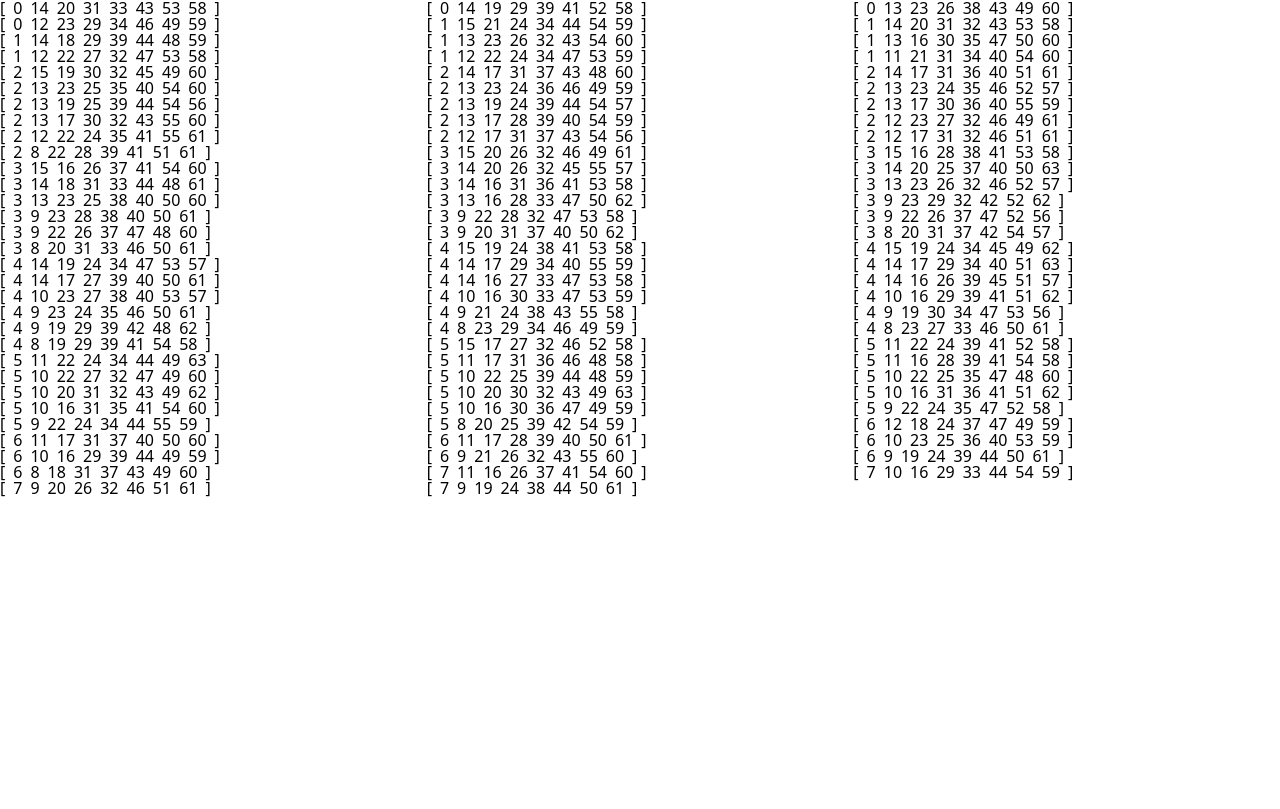
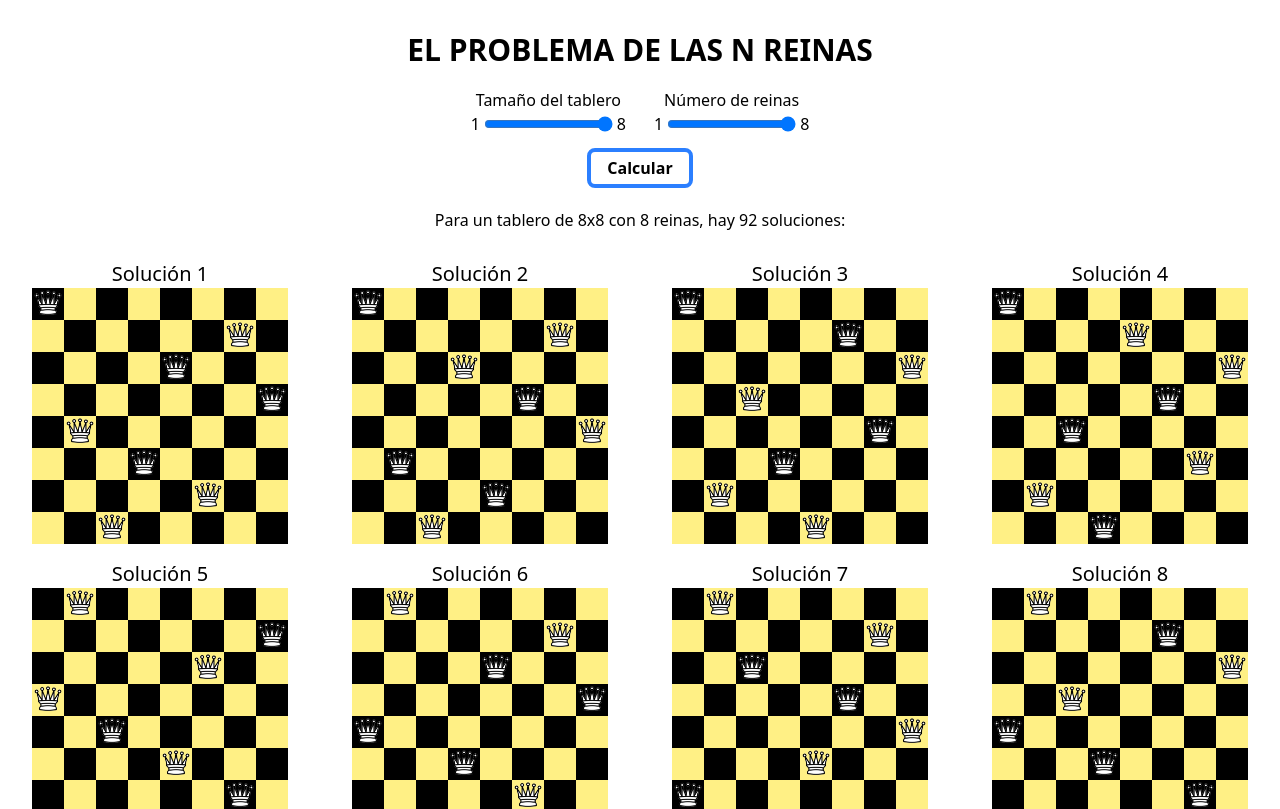
Before and after one commit to lizbh26/n-queens, a React (Vite) app: page / in a window 1280 px wide. Shown: the top 809 px of the page. Built offline with nearby package versions, Linux system fonts and the light colour scheme.

Commit message:
added ability to calculate possible solutions on any board up to 8x8 and any queens up to 8

```diff
--- a/src/app/components/ChessBoard.tsx
+++ b/src/app/components/ChessBoard.tsx
@@ -1,31 +1,37 @@
 //@ts-ignore
 import queen from "@/img/queen.png";
 
-import { BOARD_SIZE } from "@/config/constants";
+import { Board } from "@/config/constants";
+
 import { useState } from "react";
-import { MEMOIZED_BOARDS } from "@/config/memoized";
 
 export interface ChessBoardParams {
   queens: number[];
+  boardSize: number;
+  memoizedBoards: Board[];
 }
-export function ChessBoard({ queens }: ChessBoardParams) {
+export function ChessBoard({
+  boardSize,
+  queens,
+  memoizedBoards,
+}: ChessBoardParams) {
   const [selectedQueen, setSelectedQueen] = useState<number | null>(null);
 
   const highlightedSquares =
-    selectedQueen !== null ? MEMOIZED_BOARDS[selectedQueen] : [];
+    selectedQueen !== null ? memoizedBoards[selectedQueen] : [];
 
   return (
-    <div>
-      {createIterableBoard().map((row, i) => (
+    <div className="block">
+      {createIterableBoard(boardSize).map((row, i) => (
         <div className=" p-0 m-0">
           {row.map((square, j) => (
             <span
-              className={`inline-block h-8 w-8 ${highlightedSquares[i * BOARD_SIZE + j] ? "bg-blue-500 border-2 border-white" : square === 1 ? "bg-yellow-200 p-px" : "bg-black p-px"}`}
+              className={`inline-block h-8 w-8 ${highlightedSquares[i * boardSize + j] ? "bg-blue-500 border-2 border-white" : square === 1 ? "bg-yellow-200 p-px" : "bg-black p-px"}`}
             >
-              {queens.includes(i * BOARD_SIZE + j) && (
+              {queens.includes(i * boardSize + j) && (
                 <span
                   className="w-full block h-full"
-                  onMouseEnter={() => setSelectedQueen(i * BOARD_SIZE + j)}
+                  onMouseEnter={() => setSelectedQueen(i * boardSize + j)}
                   onMouseLeave={() => setSelectedQueen(null)}
                 >
                   <img src={queen} width={32} height={32} />
@@ -39,12 +45,12 @@ export function ChessBoard({ queens }: ChessBoardParams) {
   );
 }
 
-function createIterableBoard(): number[][] {
+function createIterableBoard(boardSize: number): number[][] {
   let board: number[][] = [];
 
-  for (let i = 0; i < BOARD_SIZE; i++) {
+  for (let i = 0; i < boardSize; i++) {
     board.push([]);
-    for (let j = 0; j < BOARD_SIZE; j++) {
+    for (let j = 0; j < boardSize; j++) {
       const pos = (i % 2) + j;
       board[i].push(pos % 2);
     }
--- a/src/app/index.tsx
+++ b/src/app/index.tsx
@@ -1,39 +1,88 @@
-import { useEffect, useState } from "react";
+import { useMemo, useState } from "react";
 import { findSolutions } from "../lib/find_solutions";
-import { BOARD_SIZE, QUEENS } from "../config/constants";
+import { ChessBoard } from "./components/ChessBoard";
 
 function App() {
-  const [solutions, setSolutions] = useState<number[][]>([]);
+  const [boardSize, setBoardSize] = useState(8);
+  const [numberOfQueens, setNumberOfQueens] = useState(8);
 
-  useEffect(() => {
-    async function calculateSolutions() {
-      const solutions = findSolutions() ?? [];
-      setSolutions(solutions);
-    }
-
-    calculateSolutions();
-  }, []);
-
-  if (solutions.length === 0) {
-    return (
-      <main>
-        <p>Loading...</p>
-      </main>
-    );
-  }
+  const { solutions, memoizedBoards } = useMemo(() => {
+    return findSolutions(boardSize, numberOfQueens);
+  }, [boardSize, numberOfQueens]);
 
   return (
-    <main>
-      <div className="grid grid-cols-3">
-        {solutions.map((solution) => (
-          <div key={solution.toString()} className="flex gap-2 my-2">
-            {"["}
-            {Array.from({ length: QUEENS }).map((_, q) => (
-              <div key={solution.toString() + q}>{solution[q] ?? -1}</div>
+    <main className="my-8">
+      <h1 className="text-3xl mb-8 font-bold uppercase text-center">
+        El problema de las n reinas
+      </h1>
+      <form className="mb-8 block">
+        <div className="flex justify-center gap-7 mt-4">
+          <div className="flex flex-col items-center">
+            <label htmlFor="input-board">Tamaño del tablero </label>
+            <span className="flex gap-1 items-center mt-4">
+              <p>1</p>
+              <input
+                id="input-board"
+                type="range"
+                min={1}
+                max={8}
+                value={boardSize}
+                onChange={(e) => setBoardSize(Number(e.target.value))}
+              />
+              <p>8</p>
+            </span>
+          </div>
+
+          <div className="flex flex-col items-center">
+            <label htmlFor="input-queens">Número de reinas </label>
+            <span className="flex gap-1 items-center mt-4">
+              <p>1</p>
+              <input
+                id="input-queens"
+                type="range"
+                min={1}
+                max={8}
+                value={numberOfQueens}
+                onChange={(e) => setNumberOfQueens(Number(e.target.value))}
+              />
+              <p>8</p>
+            </span>
+          </div>
+        </div>
+        <div className="w-full flex justify-center mt-4">
+          <button className="p-4 rounded-lg border-4 font-bold border-blue-500 hover:bg-blue-500 hover:text-white transition">
+            Calcular
+          </button>
+        </div>
+      </form>
+      <div className="mt-4">
+        <p className="text-center mb-8">
+          Para un tablero de {boardSize}x{boardSize} con {numberOfQueens} reina
+          {numberOfQueens !== 1 ? "s" : ""},{" "}
+          {solutions.length !== 0
+            ? `hay ${solutions.length}
+            soluci${solutions.length === 1 ? "ón" : "ones"}: `
+            : "no hay soluciones."}
+        </p>
+        {solutions.length > 0 && (
+          <div className="grid grid-cols-2 md:grid-cols-3 lg:grid-cols-4">
+            {solutions.map((solution, i) => (
+              <div className="text-center my-2">
+                <h2 className="text-xl">Solución {i + 1}</h2>
+                <div
+                  key={solution.toString()}
+                  className="flex justify-center w-full items-center"
+                >
+                  <ChessBoard
+                    queens={solution}
+                    boardSize={boardSize}
+                    memoizedBoards={memoizedBoards}
+                  />
+                </div>
+              </div>
             ))}
-            {"]"}
           </div>
-        ))}
+        )}
       </div>
     </main>
   );
--- a/src/config/memoized.ts
+++ /dev/null
@@ -1,3 +0,0 @@
-import { memoizeAllBoards } from "@/lib/memoization/memoize_all_boards";
-
-export const MEMOIZED_BOARDS = memoizeAllBoards();
--- a/src/lib/find_solutions.ts
+++ b/src/lib/find_solutions.ts
@@ -1,26 +1,31 @@
-import { MEMOIZED_BOARDS } from "@/config/memoized";
-import { Board, BOARD_SIZE, QUEENS } from "../config/constants";
+import { Board } from "../config/constants";
 import { mergeBoards } from "./merge-boards";
+import { memoizeAllBoards } from "./memoization/memoize-all-boards";
 
-export function findSolutions() {
+export function findSolutions(boardSize: number, numberOfQueens: number) {
+  const memoizedBoards = memoizeAllBoards(boardSize);
+
   const solutions: number[][] = [];
   const stack: { queens: number[]; board: Board }[] = [];
 
-  for (let i = 0; i < BOARD_SIZE; i++) {
-    let board = new Array(...(MEMOIZED_BOARDS[i] ?? []));
+  for (let i = 0; i < boardSize; i++) {
+    let board = new Array(...(memoizedBoards[i] ?? []));
     stack.push({ queens: [i], board });
   }
   stack.reverse();
 
   while (stack.length > 0) {
+    console.count();
     const state = stack.pop();
     if (!state) continue;
 
     const { queens, board } = state;
 
-    if (queens.length >= QUEENS) {
+    const freeSpaces = findNonThreatenedSpaces(board);
+    if (freeSpaces.length === 0) {
+      if (queens.length < numberOfQueens) continue;
+
       queens.sort((a, b) => a - b);
-
       if (
         !solutions.find((solution) => solution.toString() === queens.toString())
       ) {
@@ -33,20 +38,26 @@ export function findSolutions() {
     // There can only be one queen per column, so it only checks one column at a time
     const column = queens.length;
 
-    for (let i = 0; i < BOARD_SIZE; i++) {
+    for (let i = 0; i < boardSize; i++) {
       //If square is threatened, skip
-      if (board[column * BOARD_SIZE + i]) continue;
+      if (board[column * boardSize + i]) continue;
 
       const boardForThisPiece = new Array(
-        ...(MEMOIZED_BOARDS[column * BOARD_SIZE + i] ?? [])
+        ...(memoizedBoards[column * boardSize + i] ?? [])
       );
 
       stack.push({
-        queens: [...queens, column * BOARD_SIZE + i],
+        queens: [...queens, column * boardSize + i],
         board: mergeBoards(board, boardForThisPiece),
       });
     }
   }
 
-  return solutions;
+  return { solutions, memoizedBoards };
 }
+
+function findNonThreatenedSpaces(board: Board): number[] {
+  const spaces: number[] = [];
+  board.forEach((threatened, i) => !threatened && spaces.push(i));
+  return spaces;
+}
--- a/src/lib/memoization/calculate-possible-moves.ts
+++ b/src/lib/memoization/calculate-possible-moves.ts
@@ -1,11 +1,14 @@
-import { Board, BOARD_SIZE, Coord } from "@/config/constants";
+import { Board, Coord } from "@/config/constants";
 
-export function calculatePossibleMoves({ x: pos_x, y: pos_y }: Coord): Board {
-  const board: Board = new Array(BOARD_SIZE * BOARD_SIZE).fill(false);
+export function calculatePossibleMoves(
+  { x: pos_x, y: pos_y }: Coord,
+  boardSize: number
+): Board {
+  const board: Board = new Array(boardSize * boardSize).fill(false);
 
-  for (let y = 0; y < BOARD_SIZE; y++) {
-    for (let x = 0; x < BOARD_SIZE; x++) {
-      const pos = y * BOARD_SIZE + x;
+  for (let y = 0; y < boardSize; y++) {
+    for (let x = 0; x < boardSize; x++) {
+      const pos = y * boardSize + x;
       if (
         x === pos_x ||
         y === pos_y ||
--- /dev/null
+++ b/src/lib/memoization/memoize-all-boards.ts
@@ -0,0 +1,14 @@
+import { Board } from "../../config/constants";
+import { calculatePossibleMoves } from "./calculate-possible-moves";
+
+export function memoizeAllBoards(boardSize: number): Board[] {
+  const boards: Board[] = [];
+  for (let y = 0; y < boardSize; y++) {
+    for (let x = 0; x < boardSize; x++) {
+      const board = calculatePossibleMoves({ x, y }, boardSize);
+      boards.push(board);
+    }
+  }
+
+  return boards;
+}
--- a/src/lib/memoization/memoize_all_boards.ts
+++ /dev/null
@@ -1,14 +0,0 @@
-import { Board, BOARD_SIZE } from "../../config/constants";
-import { calculatePossibleMoves } from "./calculate-possible-moves";
-
-export function memoizeAllBoards(): Board[] {
-  const boards: Board[] = [];
-  for (let y = 0; y < BOARD_SIZE; y++) {
-    for (let x = 0; x < BOARD_SIZE; x++) {
-      const board = calculatePossibleMoves({ x, y });
-      boards.push(board);
-    }
-  }
-
-  return boards;
-}
--- a/src/lib/merge-boards.ts
+++ b/src/lib/merge-boards.ts
@@ -1,7 +1,7 @@
-import { Board, BOARD_SIZE } from "../config/constants";
+import { Board } from "../config/constants";
 
 export function mergeBoards(b1: Board, b2: Board): Board {
-  return Array.from({ length: BOARD_SIZE * BOARD_SIZE }).map(
+  return Array.from({ length: Math.max(b1.length, b2.length) }).map(
     (_, i) => b1[i] || b2[i]
   );
 }
```
